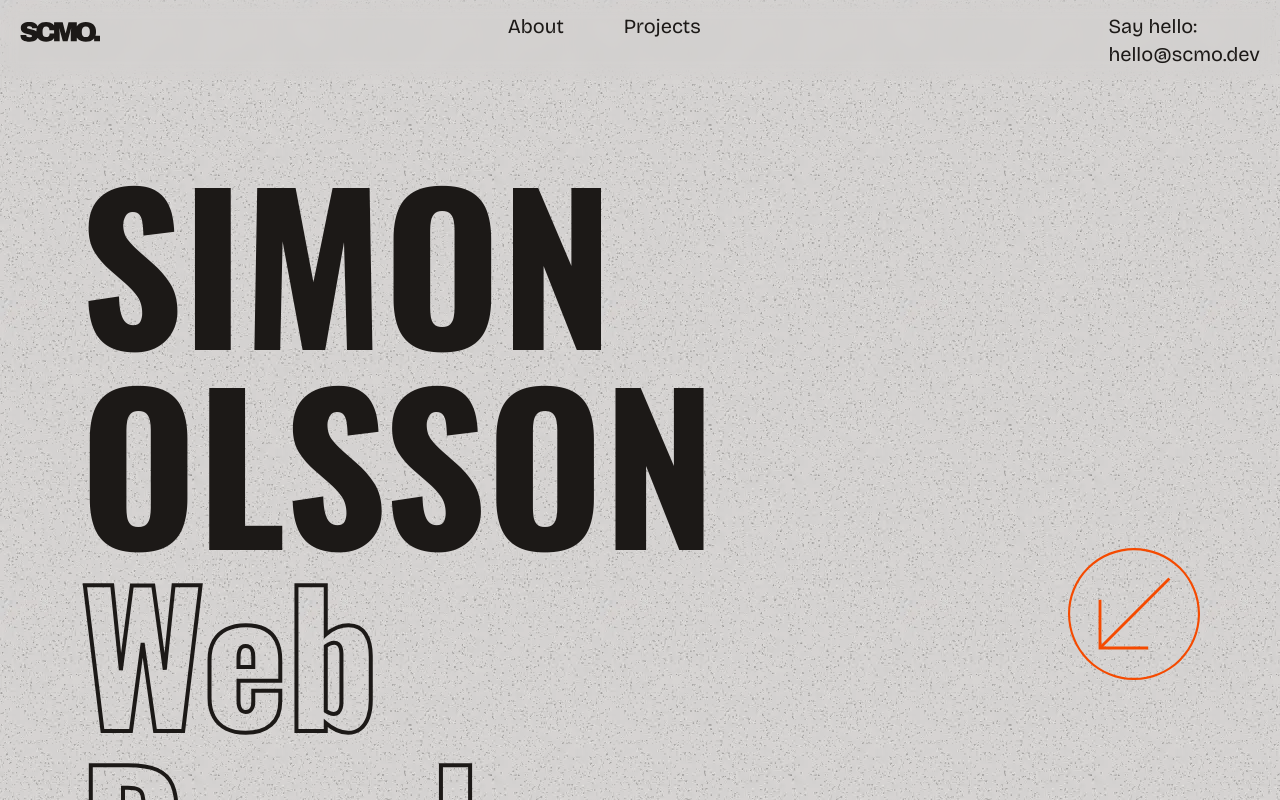
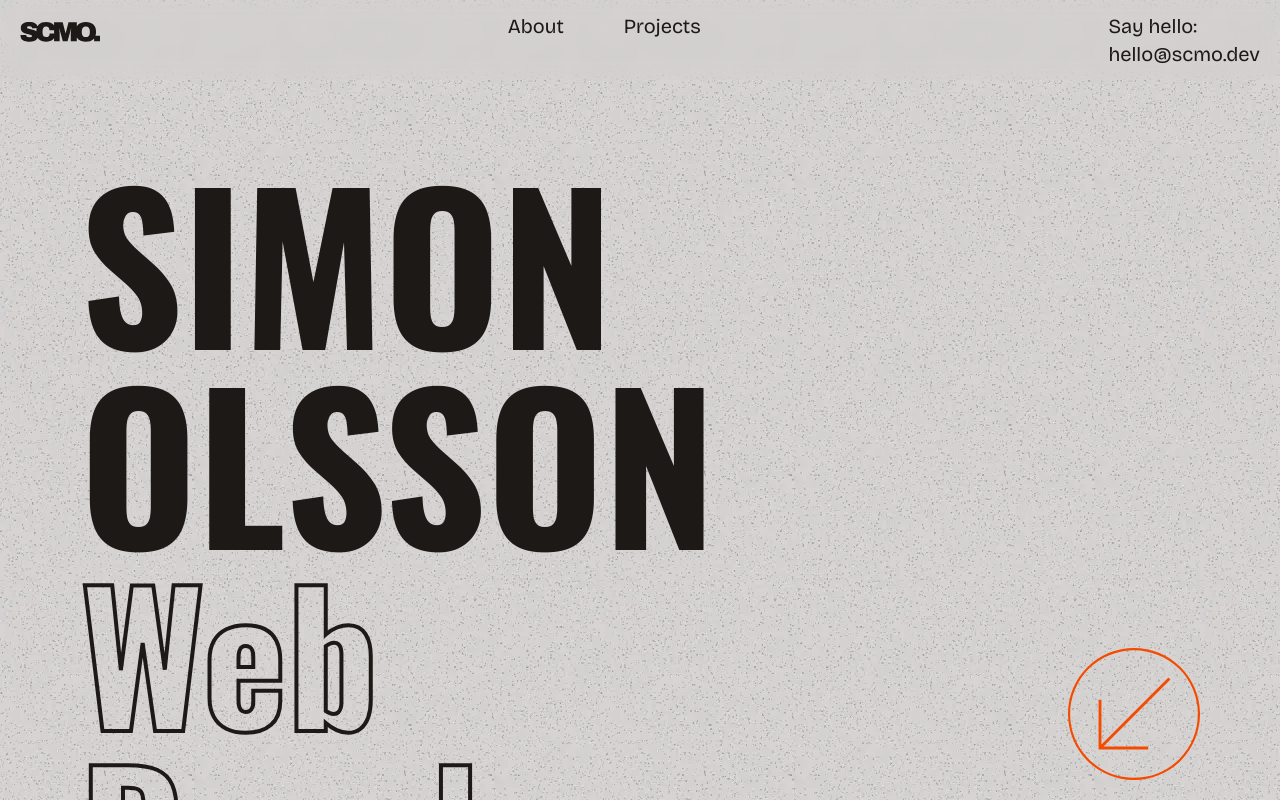
Before and after one commit to scmo-1/portfolio, a Next.js app: page / in a window 1280 px wide. Shown: the top 800 px of the page. Built offline with nearby package versions, Linux system fonts and the light colour scheme.

Commit message:
layout adjustment in hero section

```diff
--- a/src/components/sections/hero/HeroSection.jsx
+++ b/src/components/sections/hero/HeroSection.jsx
@@ -7,7 +7,7 @@ import Reveal from "@/components/ui/Reveal";
 function HeroSection() {
   return (
     <section className="flex h-screen min-h-screen w-full">
-      <div className="mt-40 mb-30 flex w-full flex-col lg:flex-row lg:justify-between">
+      <div className="mt-40 mb-30 flex w-full flex-col lg:mb-5 lg:flex-row lg:justify-between">
         <h1 className="mt-auto flex w-full flex-col pb-5 lg:w-3/4">
           <Reveal delay={0.2}>
             <span className="text-8xl md:text-[150px] lg:text-[200px]">
```
